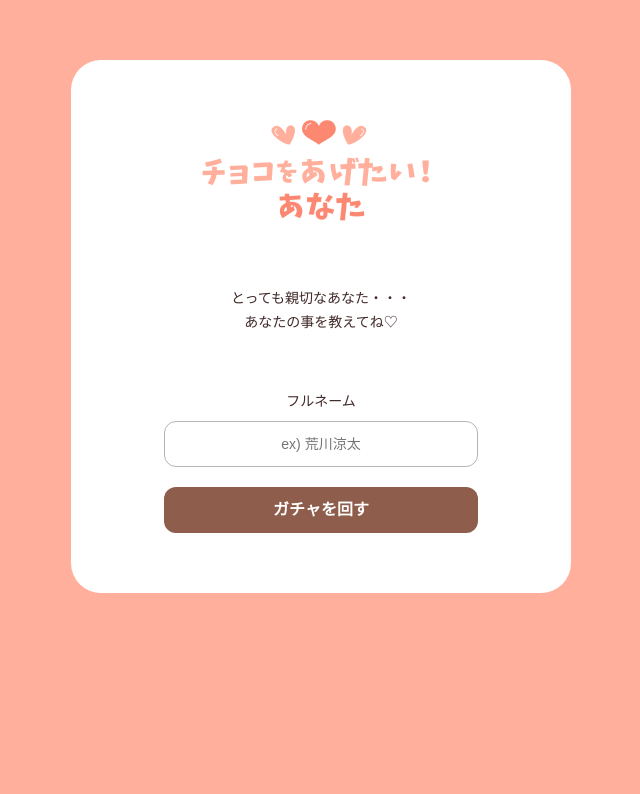
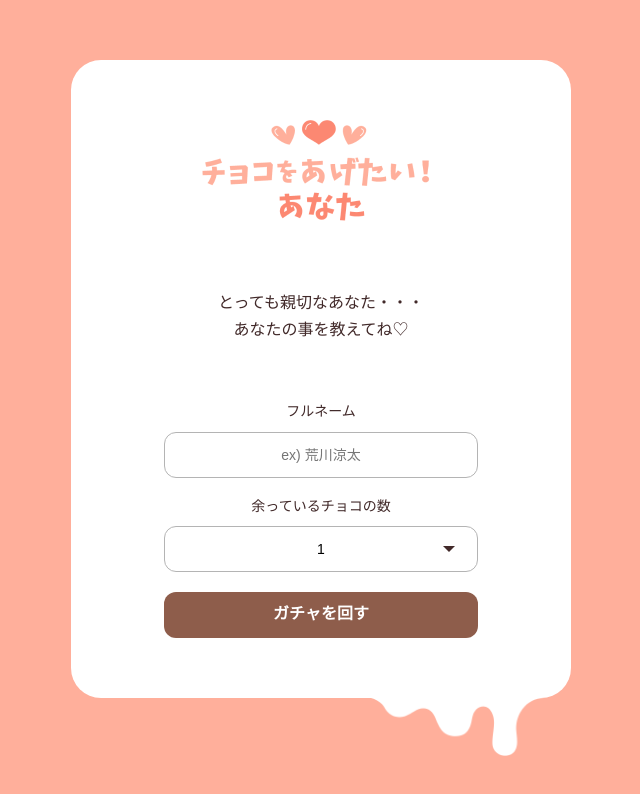
Before and after one commit to aaaaayako/vg-front, a Vue app: page /#/EntryForm in a window 1280 px wide. Shown: the top 794 px of the page, without its empty margins (319-959 px from the left). Built offline with nearby package versions, Linux system fonts and the light colour scheme.

Commit message:
add: reflect complete the design to the entry page

```diff
--- a/src/App.vue
+++ b/src/App.vue
@@ -40,11 +40,26 @@ export default {
   text-align: center;
 }
 
+/* 各ページの白枠 */
 .contents-container {
   width: 500px;
   border-radius: 30px;
   background-color: #fff;
   margin: 60px auto;
+  position: relative;
+}
+
+.contents-container::after {
+  content: '';
+  width: 176px;
+  height: 58px;
+  position: absolute;
+  bottom: -58px;
+  right: 24px;
+  background-image: url(./assets/choco-fff.png);
+  background-size: contain;
+  background-repeat: no-repeat;
+  z-index: 10;
 }
 
 .link-area {
--- a/src/components/EntryForm.vue
+++ b/src/components/EntryForm.vue
@@ -3,11 +3,24 @@
     <div class="contents-container">
       <div class="entry-form-wrapper">
         <h1>
-          <img src="../assets/choco-presenter-title.png" alt="チョコをあげたい！あなた" width="240" height="106">
+          <img src="../assets/choco-presenter-title.png"
+          alt="チョコをあげたい！あなた"
+          width="240"
+          height="106">
         </h1>
         <p class="choco-presenter-desc">とっても親切なあなた・・・<br>あなたの事を教えてね♡</p>
-        <label for="full-name">フルネーム</label>
-        <input @input="doUpdate" id="full-name" class="input-name" placeholder="ex) 荒川涼太">
+        <div>
+          <label for="full-name">フルネーム</label>
+          <input @input="doUpdate" id="full-name" class="input-text" placeholder="ex) 荒川涼太">
+        </div>
+        <div>
+          <label for="choco-number">余っているチョコの数</label>
+          <div class="select-num">
+            <select v-model="selectedNum" id="choco-number" class="input-text">
+              <option class="option" v-for="n in 100" :value="n" :key="n">{{ n }}</option>
+            </select>
+          </div>
+        </div>
         <router-link to="/Gacha" class="link-area">
           <div class="entry-button">
             ガチャを回す
@@ -21,6 +34,11 @@
 <script>
 export default {
   name: 'EntryForm',
+  data() {
+    return {
+      selectedNum: 1,
+    };
+  },
   computed: {
     fullName() {
       return this.$store.getters.fullName;
@@ -48,6 +66,7 @@ export default {
 
 .choco-presenter-desc {
   line-height: 1.7;
+  font-size: 16px;
   padding: 44px 0;
 }
 
@@ -65,7 +84,7 @@ export default {
   align-items: center;
 }
 
-.input-name {
+.input-text {
   margin: 12px 0 20px;
   padding: 0 20px;
   font-size: 14px;
@@ -75,5 +94,36 @@ export default {
   border-radius: 12px;
   text-align: center;
   box-sizing: border-box;
+  background-color: #fff;
+}
+
+select {
+  width: 400px;
+  text-align-last: center;
+  -webkit-appearance: none;
+  -webkit-border-radius: 0px;
+  border-radius: 12px;
+  position: relative;
+}
+
+select:hover {
+  cursor: pointer;
+}
+
+.select-num {
+  position: relative;
+}
+
+.select-num::after {
+  content: '';
+  width: 0;
+  height: 0;
+  border-left: 6px solid transparent;
+  border-right: 6px solid transparent;
+  border-top: 6px solid #412929;
+  position: absolute;
+  top: 32px;
+  right: 56px;
+  z-index: 10;
 }
 </style>
--- a/src/components/Home.vue
+++ b/src/components/Home.vue
@@ -10,10 +10,17 @@
     <section class="desc-bg">
       <div class="desc-bg-inner">
         <div class="section-wrapper">
-          <img class="whats-vg-img" src="../assets/whats-vg.png" alt="what's valentine gacha" width="260" height="58">
+          <img class="whats-vg-img"
+          src="../assets/whats-vg.png"
+          alt="what's valentine gacha"
+          width="260"
+          height="58">
           <h2 class="desc-title fwb">バレンタインガチャって？</h2>
           <p class="desc fwb">
-            ガチャの概要ガチャの概要ガチャの概要ガチャの概要ガチャの概要ガチャの概要ガチャの概要ガチャの概要ガチャの概要ガチャの概要ガチャの概要ガチャの概要ガチャの概要ガチャの概要ガチャの概要ガチャの概要ガチャの概要ガチャの概要ガチャの概要ガチャの概要ガチャの概要ガチャの概要ガチャの概要ガチャの概要ガチャの概要ガチャの概要ガチャの概要ガチャの概要ガチャの概要ガチャの概要ガチャの概要ガチャの概要ガチャの概要ガチャの概要ガチャの概要ガチャの概要ガチャの概要ガチャの概要
+            <span>ガチャの概要ガチャの概要ガチャの概要ガチャの概要ガチャの概要ガチャの概要ガチャの概要ガチャの概要</span>
+            <span>ガチャの概要ガチャの概要ガチャの概要ガチャの概要ガチャの概要ガチャの概要ガチャの概要ガチャの概要ガチャの概要</span>
+            <span>ガチャの概要ガチャの概要ガチャの概要ガチャの概要ガチャの概要ガチャの概要ガチャの概要ガチャの概要ガチャの概要ガチャの概要ガチャ</span>
+            <span>の概要ガチャの概要ガチャの概要ガチャの概要ガチャの概要ガチャの概要ガチャの概要ガチャの概要ガチャの概要ガチャの概要ガチャの概要</span>
           </p>
         </div>
       </div>
```
